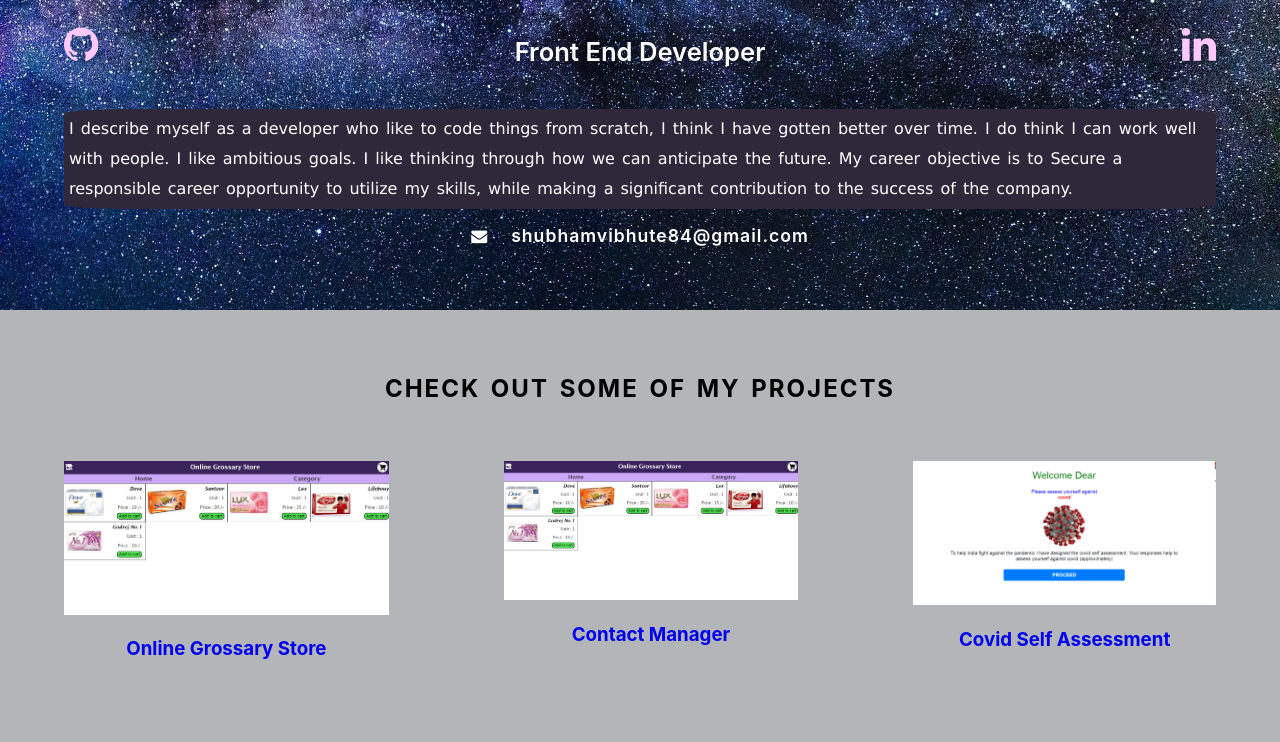
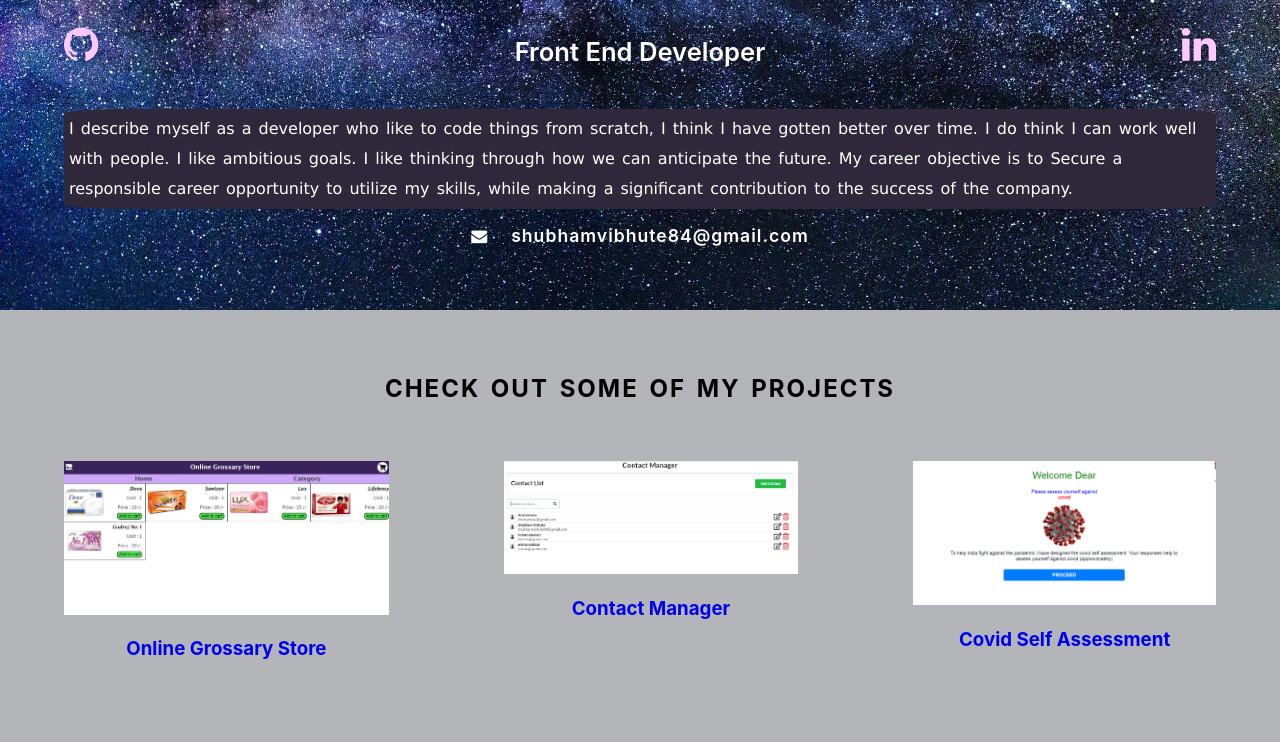
Before and after one commit to Shubham8656/Personal-Portfolio, a React (Create React App) app: page / in a window 1280 px wide. Shown: the part 398-1140 px from the top of the page. Built offline with nearby package versions, Linux system fonts and the light colour scheme; some icons are missing.

Commit message:
added contact manager screen shot

```diff
--- a/src/components/Work/Work.js
+++ b/src/components/Work/Work.js
@@ -8,6 +8,7 @@ import mucormycosis from '../image/mucormycosis.png';
 import zomato from '../image/zomato.jpg';
 import payment from '../image/payment.jpg';
 import event from '../image/event.jpg';
+import contactManager from '../image/contactManager.PNG';
 
 export default function Work(){
     return(
@@ -20,7 +21,7 @@ export default function Work(){
                 </a>
 
                 <a href='https://contact-manager-shubham.netlify.app/'>
-                    <img src={ecommerce} alt=''/>
+                    <img src={contactManager} alt=''/>
                     <h3>Contact Manager</h3>
                 </a>
 
```
